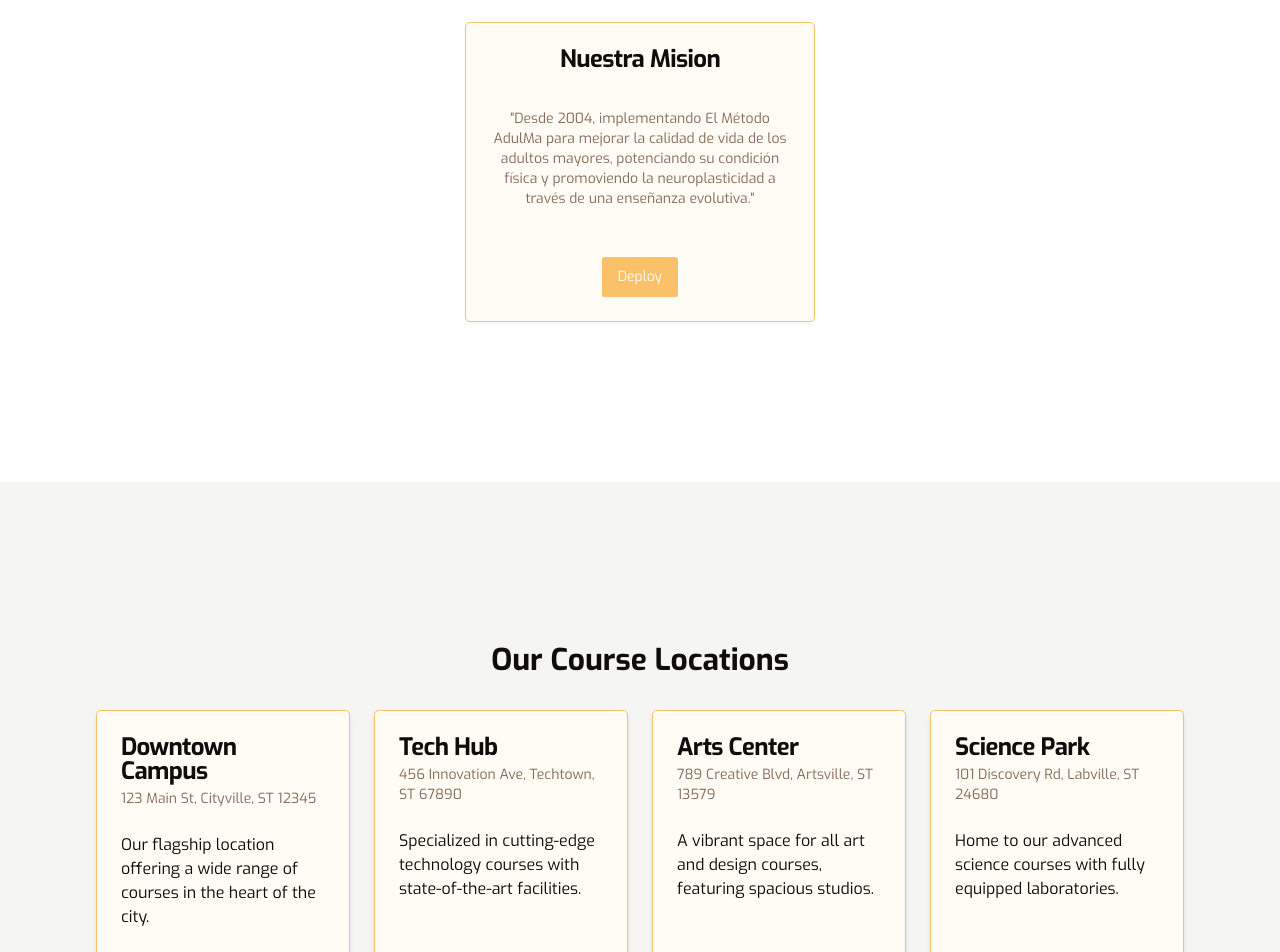
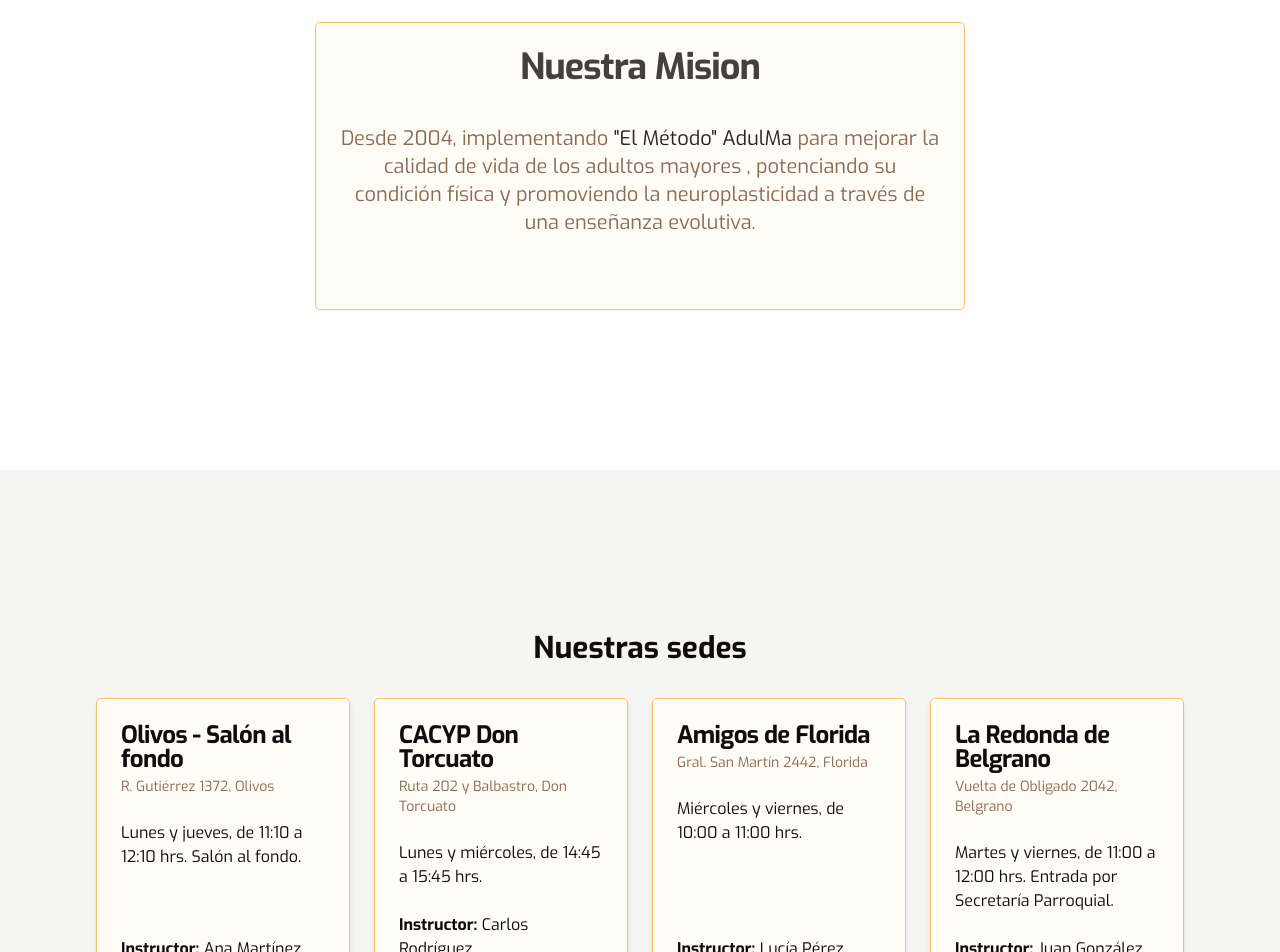
Before and after one commit to GRAMAPHENIA/el-metodo-adulma-2025, a Next.js app: page / in a window 1280 px wide. Shown: the part 640-1592 px from the top of the page. Built offline with nearby package versions, Linux system fonts and the light colour scheme.

Commit message:
card-mision-course-location

```diff
--- a/components/custom/card-mision/CardMision.tsx
+++ b/components/custom/card-mision/CardMision.tsx
@@ -21,14 +21,25 @@ import {
 
 export function CardMision() {
   return (
-    <Card className="w-[350px] mx-auto my-40 ">
+    <Card className="w-[320px] lg:w-[650px] mx-auto my-40 ">
       <CardHeader className="text-center">
-        <CardTitle>Nuestra Mision</CardTitle>
-        <CardDescription className="pt-8">&quot;Desde 2004, implementando El Método AdulMa para mejorar la calidad de vida de los adultos mayores, potenciando su condición física y promoviendo la neuroplasticidad a través de una enseñanza evolutiva.&quot;</CardDescription>
+        <CardTitle className="text-4xl text-stone-700 dark:text-popover">
+          Nuestra Mision
+        </CardTitle>
+        <CardDescription className="pt-8 text-xl">
+          Desde 2004, {""}
+          implementando {""}
+          <span className="text-stone-800 dark:text-amber-200">
+            &quot;El Método&quot; AdulMa {""}
+          </span>
+          para mejorar la calidad de vida de los adultos mayores , potenciando
+          su condición física y promoviendo la neuroplasticidad a través de una
+          enseñanza evolutiva.
+        </CardDescription>
       </CardHeader>
       <CardContent></CardContent>
       <CardFooter className="flex justify-center">
-        <Button>Deploy</Button>
+        {/* <Button>Deploy</Button> */}
       </CardFooter>
     </Card>
   );
--- a/components/custom/course-locations-section/CourseLocationsSection.tsx
+++ b/components/custom/course-locations-section/CourseLocationsSection.tsx
@@ -8,36 +8,41 @@ interface CourseLocation {
   name: string
   address: string
   description: string
+  instructor: string
 }
 
 const courseLocations: CourseLocation[] = [
   {
-    name: "Downtown Campus",
-    address: "123 Main St, Cityville, ST 12345",
-    description: "Our flagship location offering a wide range of courses in the heart of the city."
+    name: "Olivos - Salón al fondo",
+    address: "R. Gutiérrez 1372, Olivos",
+    description: "Lunes y jueves, de 11:10 a 12:10 hrs. Salón al fondo.",
+    instructor: "Ana Martínez"
   },
   {
-    name: "Tech Hub",
-    address: "456 Innovation Ave, Techtown, ST 67890",
-    description: "Specialized in cutting-edge technology courses with state-of-the-art facilities."
+    name: "CACYP Don Torcuato",
+    address: "Ruta 202 y Balbastro, Don Torcuato",
+    description: "Lunes y miércoles, de 14:45 a 15:45 hrs.",
+    instructor: "Carlos Rodríguez"
   },
   {
-    name: "Arts Center",
-    address: "789 Creative Blvd, Artsville, ST 13579",
-    description: "A vibrant space for all art and design courses, featuring spacious studios."
+    name: "Amigos de Florida",
+    address: "Gral. San Martín 2442, Florida",
+    description: "Miércoles y viernes, de 10:00 a 11:00 hrs.",
+    instructor: "Lucía Pérez"
   },
   {
-    name: "Science Park",
-    address: "101 Discovery Rd, Labville, ST 24680",
-    description: "Home to our advanced science courses with fully equipped laboratories."
-  }
-]
+    name: "La Redonda de Belgrano",
+    address: "Vuelta de Obligado 2042, Belgrano",
+    description: "Martes y viernes, de 11:00 a 12:00 hrs. Entrada por Secretaría Parroquial.",
+    instructor: "Juan González"
+  }
+];
 
 export function CourseLocationsSection() {
   return (
     <section className=" bg-stone-100 dark:bg-popover my-40 px-20 py-40">
       <div className="container mx-auto px-4">
-        <h2 className="text-3xl font-bold text-center mb-8">Our Course Locations</h2>
+        <h2 className="text-3xl font-bold text-center mb-8">Nuestras sedes</h2>
         <div className="grid grid-cols-1 md:grid-cols-2 lg:grid-cols-4 gap-6">
           {courseLocations.map((location, index) => (
             <Card key={index} className="flex flex-col shadow-md">
@@ -49,7 +54,7 @@ export function CourseLocationsSection() {
                 <p>{location.description}</p>
               </CardContent>
               <CardFooter>
-                <p className="w-full">Learn More</p>
+                <p className="w-full "><span className='font-bold'>Instructor:</span> {location.instructor}</p>
               </CardFooter>
             </Card>
           ))}
--- a/components/custom/footer.tsx
+++ b/components/custom/footer.tsx
@@ -10,12 +10,12 @@ const Footer: FC = () => {
       <div className="container mx-auto flex flex-col items-center md:flex-row justify-between space-y-4 md:space-y-0 px-4">
         {/* Logo */}
         <div className="flex items-center space-x-2">
-          <Image
+          {/* <Image
             src="/portada.png"
             alt="Logo"
             width={40}
             height={40}
-          />
+          /> */}
           <span className="text-xl font-bold">Mi Sitio Web</span>
         </div>
 
@@ -33,7 +33,7 @@ const Footer: FC = () => {
         </div>
 
         {/* Iconos de redes sociales */}
-        <div className="flex space-x-4">
+        {/* <div className="flex space-x-4">
           <Link href="https://facebook.com" target="_blank">
             <Image
               src="/facebook-icon.svg" // Asegúrate de tener el archivo en public/
@@ -50,13 +50,12 @@ const Footer: FC = () => {
               height={24}
             />
           </Link>
-        </div>
+        </div> */}
       </div>
 
       {/* Derechos de autor */}
       <div className="mt-8 text-center text-sm text-stone-700 dark:text-stone-400">
-        © {new Date().getFullYear()} Mi Sitio Web. Todos los derechos
-        reservados.
+        © {new Date().getFullYear()} &quot;El Metodo&quot;.
       </div>
     </footer>
   );
```
